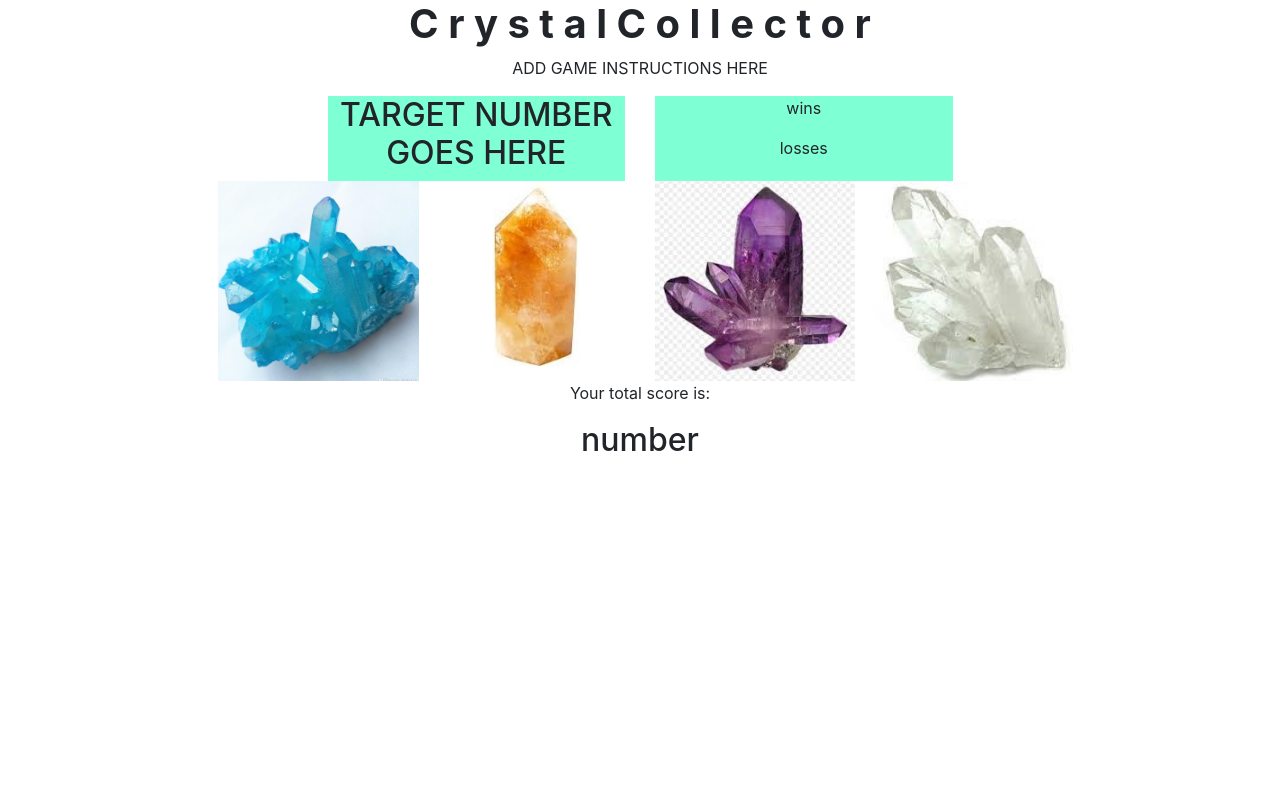
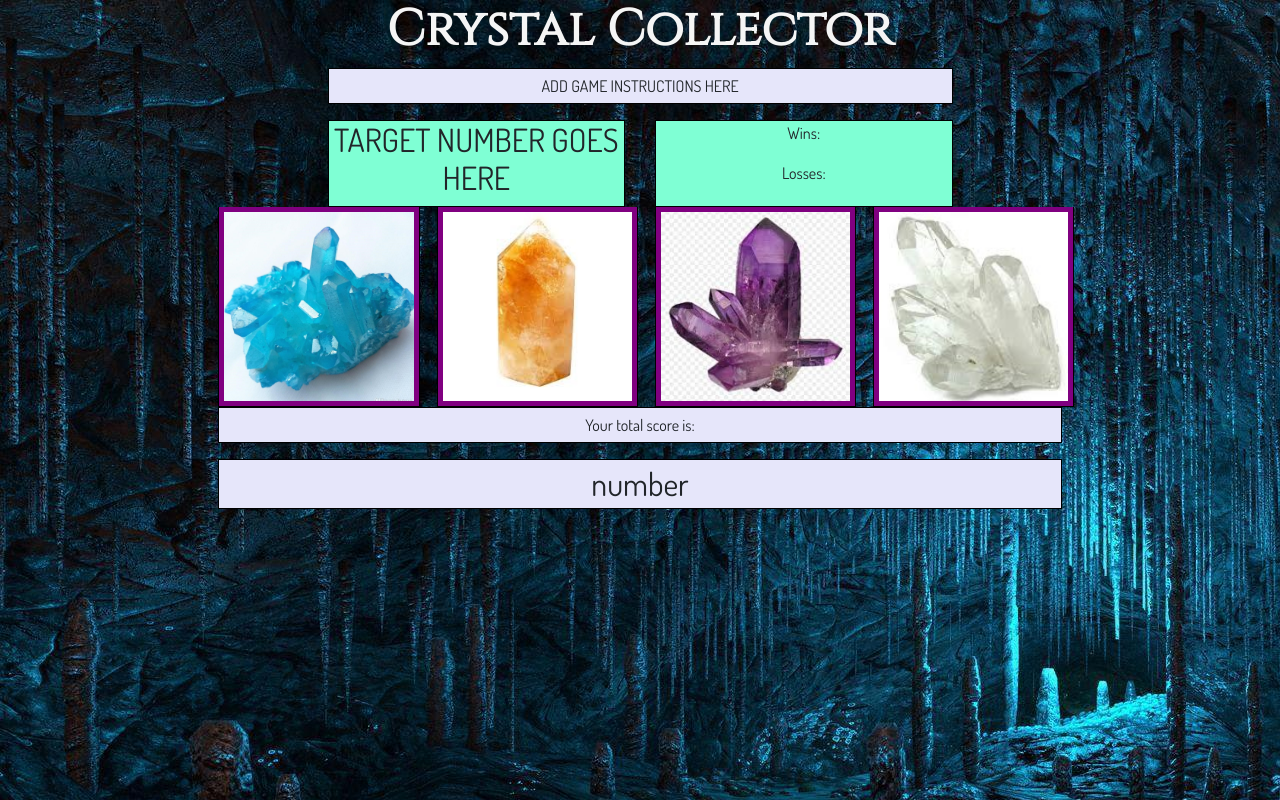
Before and after one commit to michaelabee/Crystal-Collector, a plain HTML site: page index.html in a window 1280 px wide. Drawn offline with nearby package versions, Linux system fonts and the light colour scheme.

Commit message:
updated styling

```diff
--- a/assets/css/style.css
+++ b/assets/css/style.css
@@ -1,14 +1,41 @@
 body{
     text-align: center;
+    background-image: url("../images/background.jpg");
 }
 h1{
     font-weight: bold;
 }
+.title{
+    color:whitesmoke;
+    font-family: 'Cinzel', serif;
+    font-size: 50px;
+}
+
+.instructions{
+    background-color: lavender;
+    border: 1px solid black;
+    padding: 5px;
+    font-family: 'Dosis', sans-serif;
+
+}
 .target-number{
     background-color: aquamarine;
     height:100%;
+    border: 1px solid black;
+    font-family: 'Dosis', sans-serif;
 }
 .crystals {
     height: 200px;
     background: purple;
+    border: 1px solid black;
+    padding: 5px;
+    border-top: 20px;
+    font-family: 'Dosis', sans-serif;
 }
+.score{
+    background-color: lavender;
+    border: 1px solid black;
+    padding: 5px;
+    width: 100%;
+    font-family: 'Dosis', sans-serif;
+}
--- a/index.html
+++ b/index.html
@@ -6,6 +6,8 @@
     <script src="assets/javascript/game.js"></script>
     <link rel="stylesheet" href="https://stackpath.bootstrapcdn.com/bootstrap/4.3.1/css/bootstrap.min.css" integrity="sha384-ggOyR0iXCbMQv3Xipma34MD+dH/1fQ784/j6cY/iJTQUOhcWr7x9JvoRxT2MZw1T" crossorigin="anonymous">
     <link type="text/css" rel="stylesheet" href="assets/css/style.css">
+    <link href="https://fonts.googleapis.com/css?family=Cinzel" rel="stylesheet">
+    <link href="https://fonts.googleapis.com/css?family=Dosis" rel="stylesheet">
     <title>Crystal Collector</title>
     <!-- add favicon here  -->
 </head>
@@ -15,7 +17,7 @@
 <div class ="row">
     <div class="col-md-3"></div>
     <div class="col-md-6">
-        <h1> C r y s t a l  C o l l e c t o r</h1>
+        <h1 class="title"> Crystal Collector</h1>
     </div>
     <div class="col-md-3"></div>
 </div>
@@ -23,7 +25,7 @@
 <div class ="row">
         <div class="col-md-3"></div>
         <div class="col-md-6">
-            <p>ADD GAME INSTRUCTIONS HERE</p>
+            <p class="instructions">ADD GAME INSTRUCTIONS HERE</p>
         </div>
         <div class="col-md-3"></div>
 </div>
@@ -35,8 +37,8 @@
         </div>
         <div class="col-md-3">
             <div class="target-number">
-                <p> wins </p>
-                <p> losses </p>
+                <p> Wins: </p>
+                <p> Losses: </p>
             </div>
         </div>
         <div class="col-md-3"></div>
@@ -62,7 +64,7 @@
 <div class ="row">
 <div class="col-md-2"></div>
 <div class="col-md 8">
-    <p>Your total score is:</p>
+    <p class="score">Your total score is:</p>
 </div>
 <div class="col-md-2"></div>
 </div>
@@ -70,7 +72,7 @@
 <div class ="row">
     <div class="col-md-2"></div>
     <div class="col-md 8">
-        <h2>number</h2>
+        <h2 class="score">number</h2>
     </div>
     <div class="col-md-2"></div>
     </div>
```
Also changed, not shown: assets/images/background.jpg (added).
